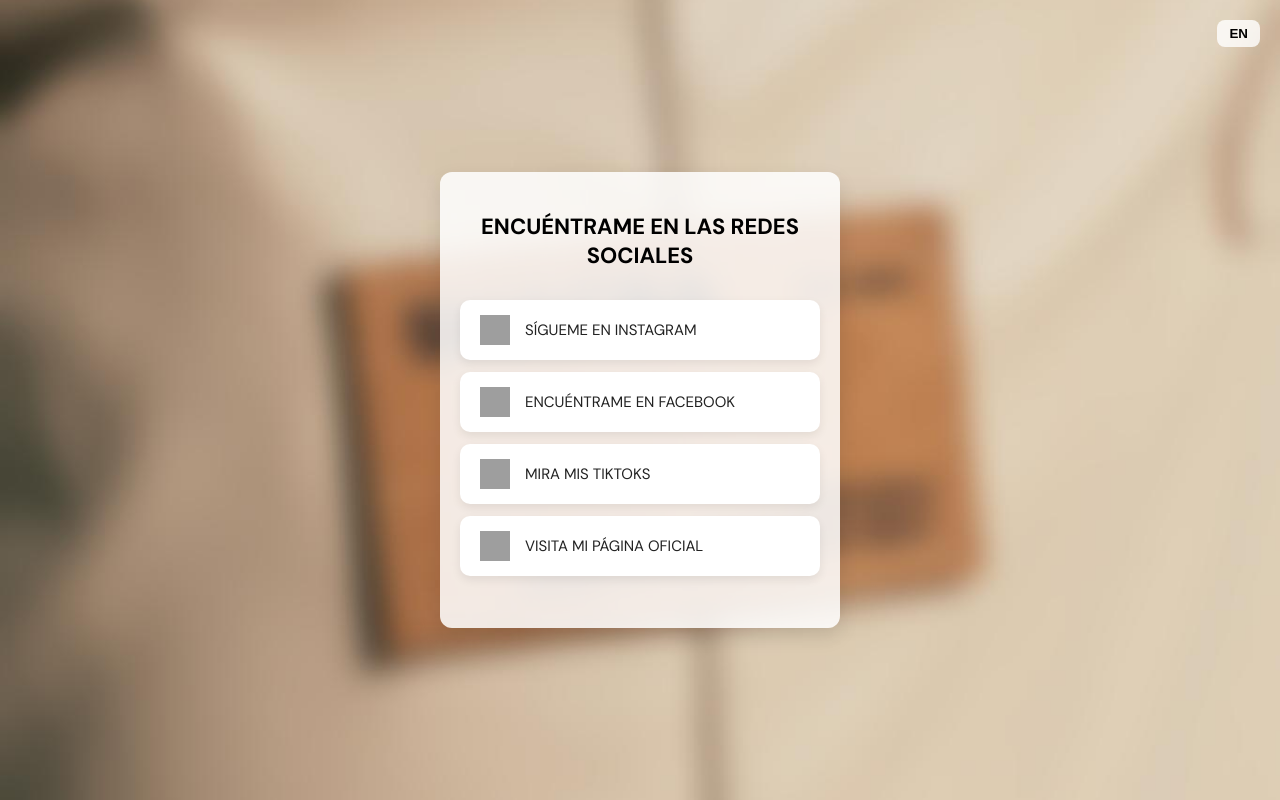
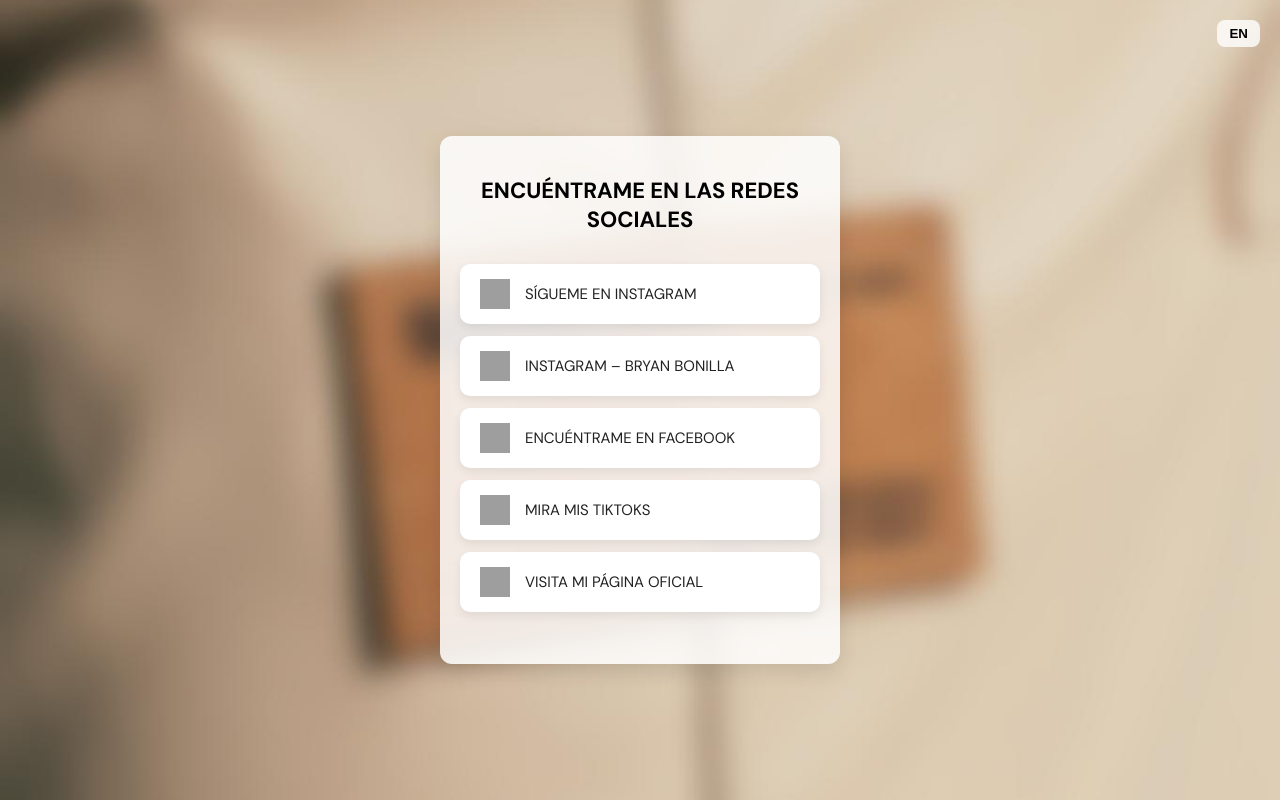
Before and after one commit to Valeriasv29/shacra-links, a plain HTML site: page index.html in a window 1280 px wide. Drawn offline with Linux system fonts and the light colour scheme; grey boxes are pictures that could not be loaded.

Commit message:
Update index.html

```diff
--- a/index.html
+++ b/index.html
@@ -1,4 +1,3 @@
-
 <!DOCTYPE html>
 <html lang="es">
 <head>
@@ -75,6 +74,10 @@
       <img src="https://cdn-icons-png.flaticon.com/512/174/174855.png" alt="Instagram">
       <span id="insta">SÍGUEME EN INSTAGRAM</span>
     </a>
+    <a class="card" href="https://www.instagram.com/bryannbonilla/" target="_blank">
+      <img src="https://cdn-icons-png.flaticon.com/512/174/174855.png" alt="Instagram Bryan">
+      <span id="instaBryan">INSTAGRAM – BRYAN BONILLA</span>
+    </a>
     <a class="card" href="https://www.facebook.com/profile.php?id=61551670936615" target="_blank">
       <img src="https://cdn-icons-png.flaticon.com/512/733/733547.png" alt="Facebook">
       <span id="face">ENCUÉNTRAME EN FACEBOOK</span>
@@ -95,6 +98,7 @@
       document.querySelector(".lang-toggle").textContent = isSpanish ? "EN" : "ES";
       document.getElementById("title").textContent = isSpanish ? "ENCUÉNTRAME EN LAS REDES SOCIALES" : "FIND ME ON SOCIAL MEDIA";
       document.getElementById("insta").textContent = isSpanish ? "SÍGUEME EN INSTAGRAM" : "FOLLOW ME ON INSTAGRAM";
+      document.getElementById("instaBryan").textContent = isSpanish ? "INSTAGRAM – BRYAN BONILLA" : "INSTAGRAM – BRYAN BONILLA";
       document.getElementById("face").textContent = isSpanish ? "ENCUÉNTRAME EN FACEBOOK" : "FIND ME ON FACEBOOK";
       document.getElementById("tiktok").textContent = isSpanish ? "MIRA MIS TIKTOKS" : "WATCH MY TIKTOKS";
       document.getElementById("web").textContent = isSpanish ? "VISITA MI PÁGINA OFICIAL" : "VISIT MY OFFICIAL WEBSITE";
```
